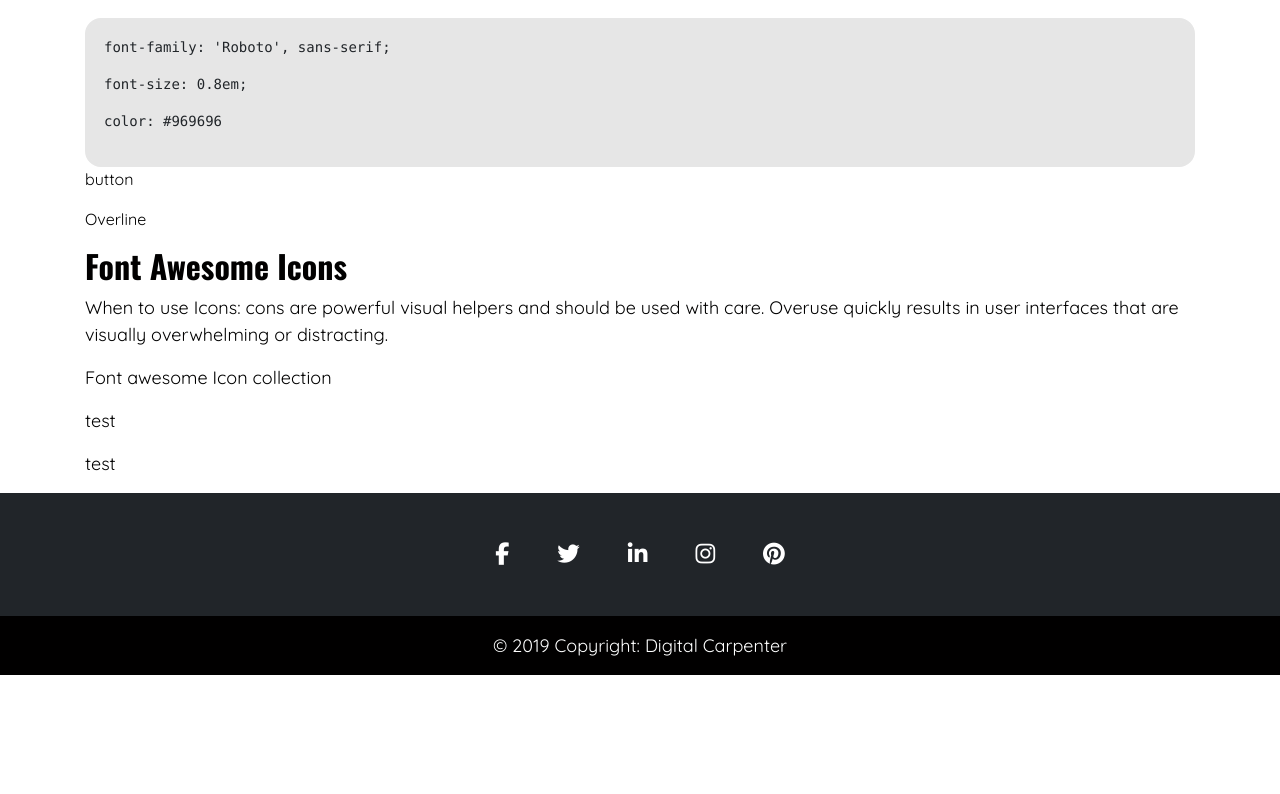
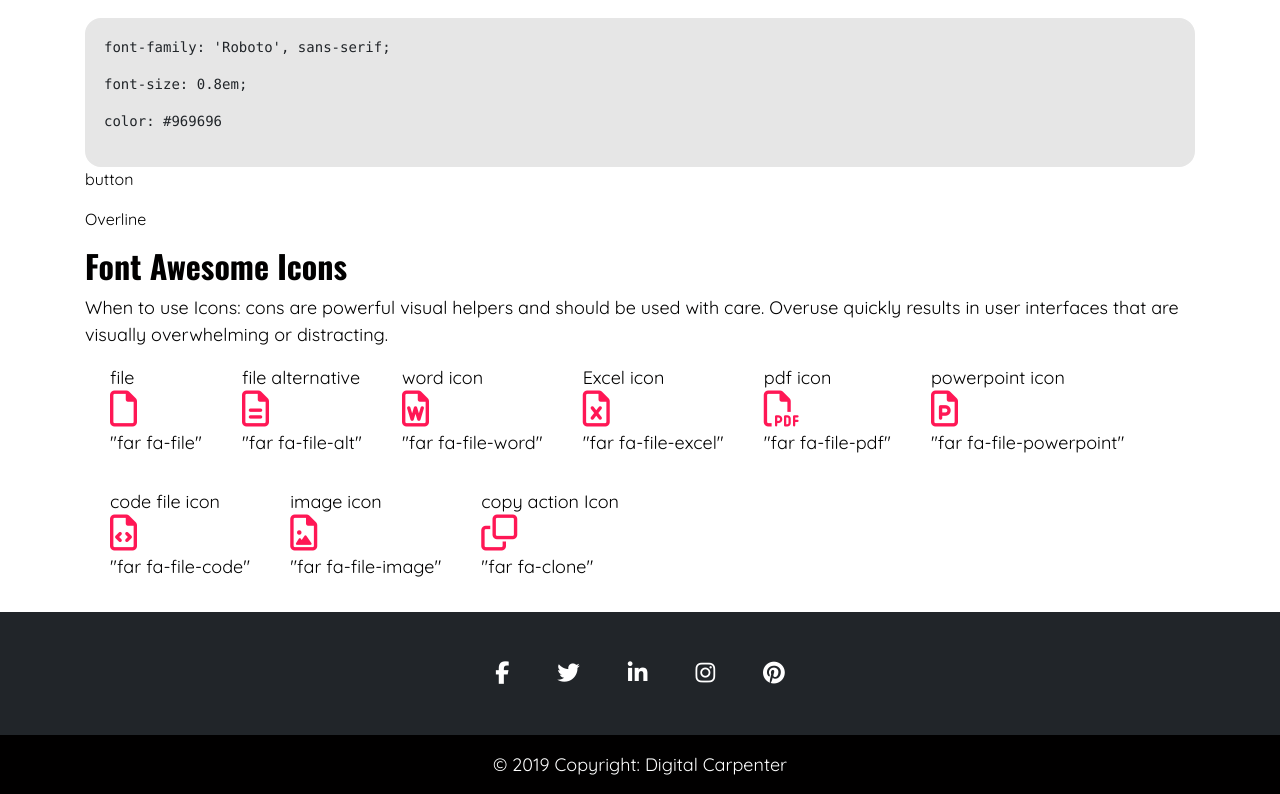
Before and after one commit to u-w0t-m8/DesignSystem, a React (Create React App) app: page /typography in a window 1280 px wide. Shown: the part 2709-3503 px from the top of the page. Before the commit the page ends 3384 px from the top, so only its background shows below. Built offline with nearby package versions, Linux system fonts and the light colour scheme.

Commit message:
font awesome component fixed - dynamic

```diff
--- a/src/Assets/scss/textComponent.scss
+++ b/src/Assets/scss/textComponent.scss
@@ -56,8 +56,16 @@
 }
 
 .icon-collection {
+  display: flex;
+  flex-wrap: wrap;
+  ul {
+    li {
+      list-style: none;
+    }
+  }
   i {
-    padding-right: 1em;
+    // padding-right: 1em;
     font-size: $iconSize;
+    color: $red; //testing
   }
 }
--- a/src/Components/fontAwesomeCollection.jsx
+++ b/src/Components/fontAwesomeCollection.jsx
@@ -4,11 +4,20 @@ class FAIcons extends Component {
   render() {
     return (
       <div>
-        <p>Font awesome Icon collection</p>
-        <p>{this.props.icongroup == null ? "" : this.props.icongroup}</p>
-        <p className="icon-collection">
-          {this.props.iconCollection == null ? "" : this.props.icongroup}
-        </p>
+        <div className="icon-collection">
+          <ul>
+            <li>{this.props.iconlabel == null ? "" : this.props.iconlabel}</li>
+            <li>
+              {this.props.iconCollection == null ? (
+                ""
+              ) : (
+                <i className={this.props.iconCollection} />
+              )}
+            </li>
+            <li>{JSON.stringify(this.props.iconCollection)}</li>
+          </ul>
+        </div>
+        <p />
       </div>
     );
   }
--- a/src/Components/pages/typography.jsx
+++ b/src/Components/pages/typography.jsx
@@ -11,37 +11,45 @@ import logo from "../../Assets/images/logoDark.png";
 import bannerImg from "../../Assets/images/typographybanner.jpg";
 
 class Typography extends Component {
-  constructor(props) {
-    super(props);
-    this.state = {
-      iconCollection: [
-        "<i className='far fa-file' />",
-        "<i className='far fa-file-alt' />",
-        "<i className='far fa-file-word' />",
-        "<i className='far fa-file-excel' />",
-        "<i className='far fa-file-pdf' />",
-        "<i className='far fa-file-powerpoint' />",
-        "<i className='far fa-file-code'/>",
-        "<i className='far fa-file-image' />",
-        "<i className='far fa-clone' />"
-      ]
-    };
+  renderIcons(iconlabel, iconCollection) {
+    return <FAIcon iconlabel={iconlabel} iconCollection={iconCollection} />;
   }
 
-  renderIcons(icongroup, iconCollection) {
-    let counter;
-    iconCollection = [];
-    console.log(this.state.iconCollection.length);
-    for (counter = 0; counter < this.state.iconCollection.length; counter++) {
-      iconCollection.push(this.state.iconCollection[counter]);
-      return (
+  createIconGroup = () => {
+    let iconCollection = [
+      "far fa-file",
+      "far fa-file-alt",
+      "far fa-file-word",
+      "far fa-file-excel",
+      "far fa-file-pdf",
+      "far fa-file-powerpoint",
+      "far fa-file-code",
+      "far fa-file-image",
+      "far fa-clone"
+    ];
+    let iconLabels = [
+      "file",
+      "file alternative",
+      "word icon",
+      "Excel icon",
+      "pdf icon",
+      "powerpoint icon",
+      "code file icon",
+      "image icon",
+      "copy action Icon"
+    ];
+    let iconGroup = [];
+    for (let i = 0; i < iconCollection.length; i++) {
+      iconGroup.push(
         <FAIcon
-          icongroup={icongroup}
-          iconCollection={this.state.iconCollection[counter]}
+          iconlabel={iconLabels[i]}
+          iconCollection={iconCollection[i]}
+          key={i}
         />
       );
     }
-  }
+    return iconGroup;
+  };
 
   render() {
     return (
@@ -170,7 +178,7 @@ class Typography extends Component {
               are visually overwhelming or distracting.
             </p>
             {/* <FAIcon icongroup={"File Icons"} /> */}
-            {this.renderIcons("test", this.state.iconCollection)}
+            <div className="row">{this.createIconGroup()}</div>
           </div>
         </div>
       </div>
```
Also changed, not shown: src/Assets/css/default.min.css.
